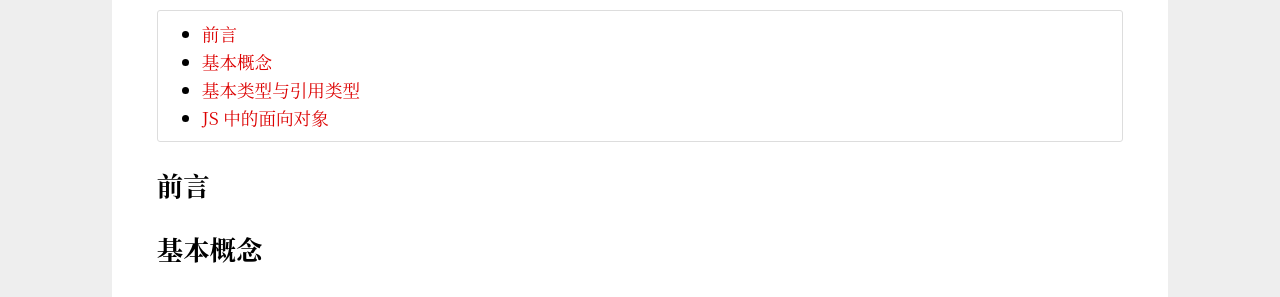
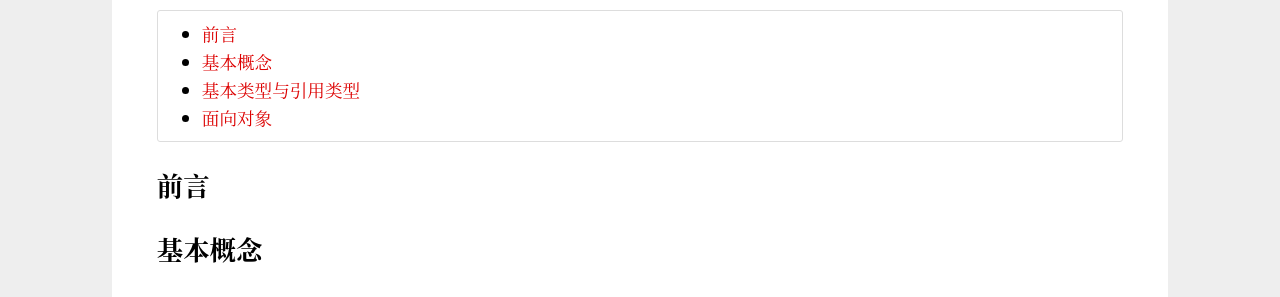
Before and after one commit to Haiyung/haiyung.github.io, a Jekyll site: the page built from _posts/2019-12-30-front-end-interview-questions.md, in a window 1280 px wide and 1400 px high. Shown: the part 219-516 px from the top of the window. Built offline with Jekyll 4.4.1, drawn with Linux system fonts in a browser that asks for light colours.

Commit message:
update one article about JS

```diff
--- a/_posts/2019-12-30-front-end-interview-questions.md
+++ b/_posts/2019-12-30-front-end-interview-questions.md
@@ -56,4 +56,4 @@ console.log(obj2.name);
 
 答： 变量 obj1 保存了一个对象的新实例，然后，这个值被复制到了 obj2 中，此时 obj1 和 obj2 都指向同一个对象，这样，当 obj1 添加了 name 属性后，可以通过 obj2 来访问这个属性，因为这两个变量引用的都是同一个对象。
 
-## JS 中的面向对象
+## 面向对象
```
